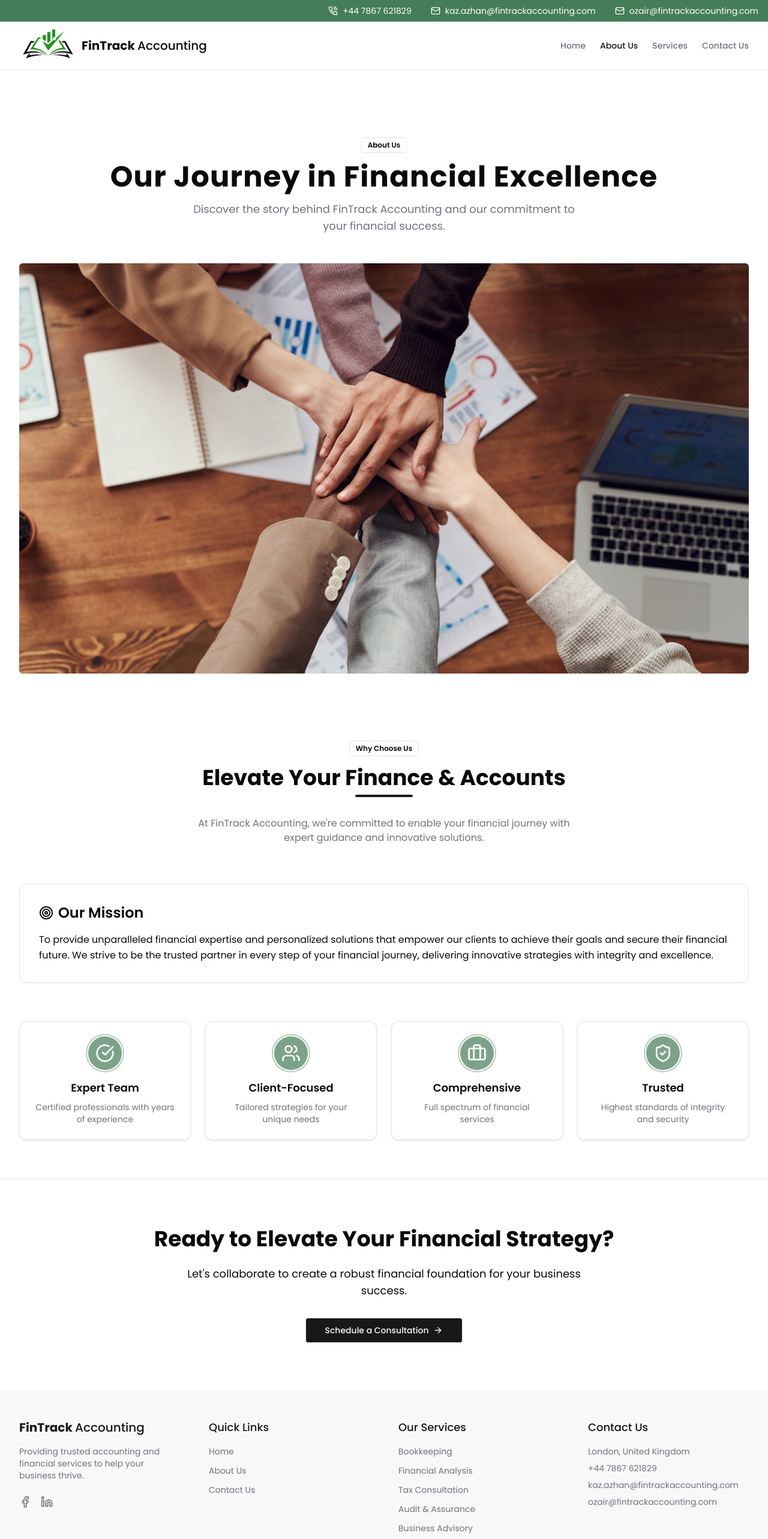
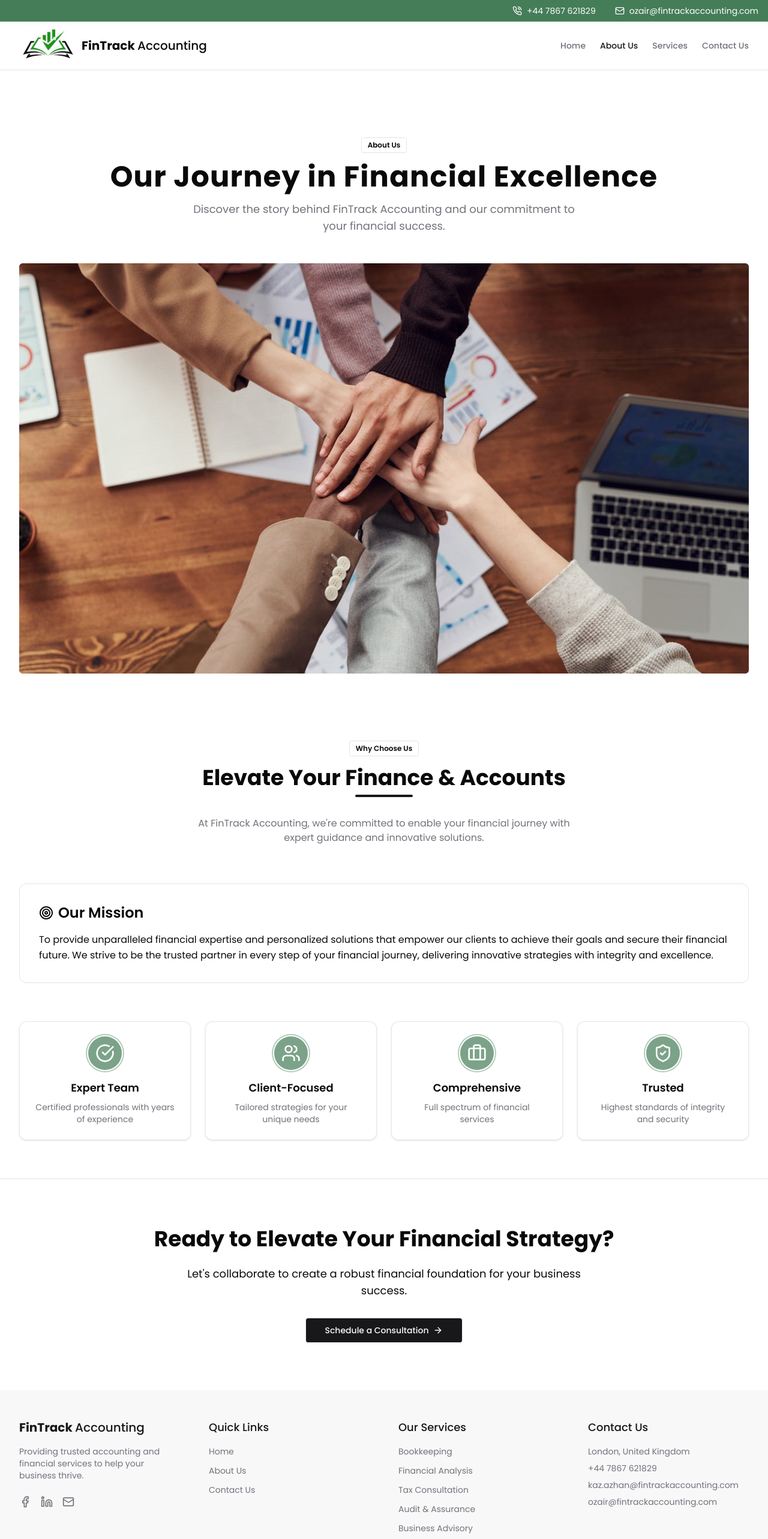
Before and after one commit to MAhsen23/fintrack, a Next.js app: page /about in a window 1280 px wide. Shown: the top 2566 px of the page at 60% size. Built offline with nearby package versions, Linux system fonts and the light colour scheme.

Commit message:
Added the email redirection to mailbox

```diff
--- a/src/components/footer/Footer.tsx
+++ b/src/components/footer/Footer.tsx
@@ -1,5 +1,5 @@
 import React from 'react'
-import { Facebook, Linkedin } from 'lucide-react'
+import { Facebook, Linkedin, Mail } from 'lucide-react'
 import Link from 'next/link'
 
 export default function Footer() {
@@ -20,6 +20,10 @@ export default function Footer() {
                             <a href="https://www.linkedin.com/company/fintrack-acounting/" className="transition-colors text-muted-foreground hover:text-primary duration-300">
                                 <Linkedin className="w-5 h-5" />
                                 <span className="sr-only">LinkedIn</span>
+                            </a>
+                            <a href="mailto:ozair@fintrackaccounting.com" className="transition-colors text-muted-foreground hover:text-primary duration-300">
+                                <Mail className="w-5 h-5" />
+                                <span className="sr-only">Email</span>
                             </a>
                         </div>
                     </div>
@@ -46,8 +50,8 @@ export default function Footer() {
                         <ul className="space-y-2 text-sm text-muted-foreground">
                             <li>London, United Kingdom</li>
                             <li>+44 7867 621829</li>
-                            <li>kaz.azhan@fintrackaccounting.com</li>
-                            <li>ozair@fintrackaccounting.com</li>
+                            <li><a href="mailto:kaz.azhan@fintrackaccounting.com" className="hover:text-primary transition-colors duration-300">kaz.azhan@fintrackaccounting.com</a></li>
+                            <li><a href="mailto:ozair@fintrackaccounting.com" className="hover:text-primary transition-colors duration-300">ozair@fintrackaccounting.com</a></li>
                         </ul>
                     </div>
                 </div>
--- a/src/components/header/Header.tsx
+++ b/src/components/header/Header.tsx
@@ -81,10 +81,6 @@ export default function Header() {
                     <div className="flex items-center space-x-2">
                         <PhoneCall size={16} />
                         <span>+44 7867 621829</span>
-                    </div>
-                    <div className="flex items-center space-x-2">
-                        <Mail size={16} />
-                        <span>kaz.azhan@fintrackaccounting.com</span>
                     </div>
                     <div className="flex items-center space-x-2">
                         <Mail size={16} />
```
